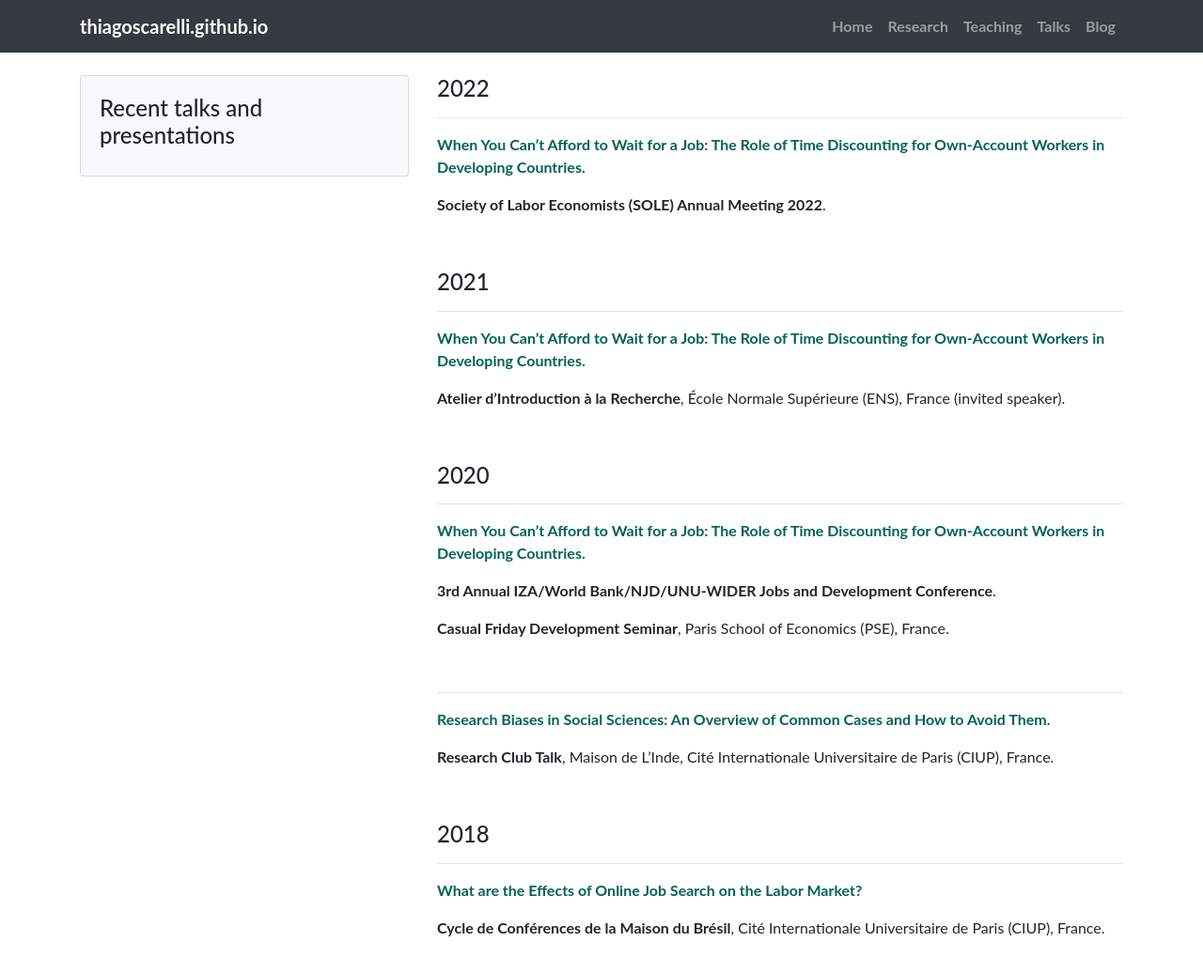
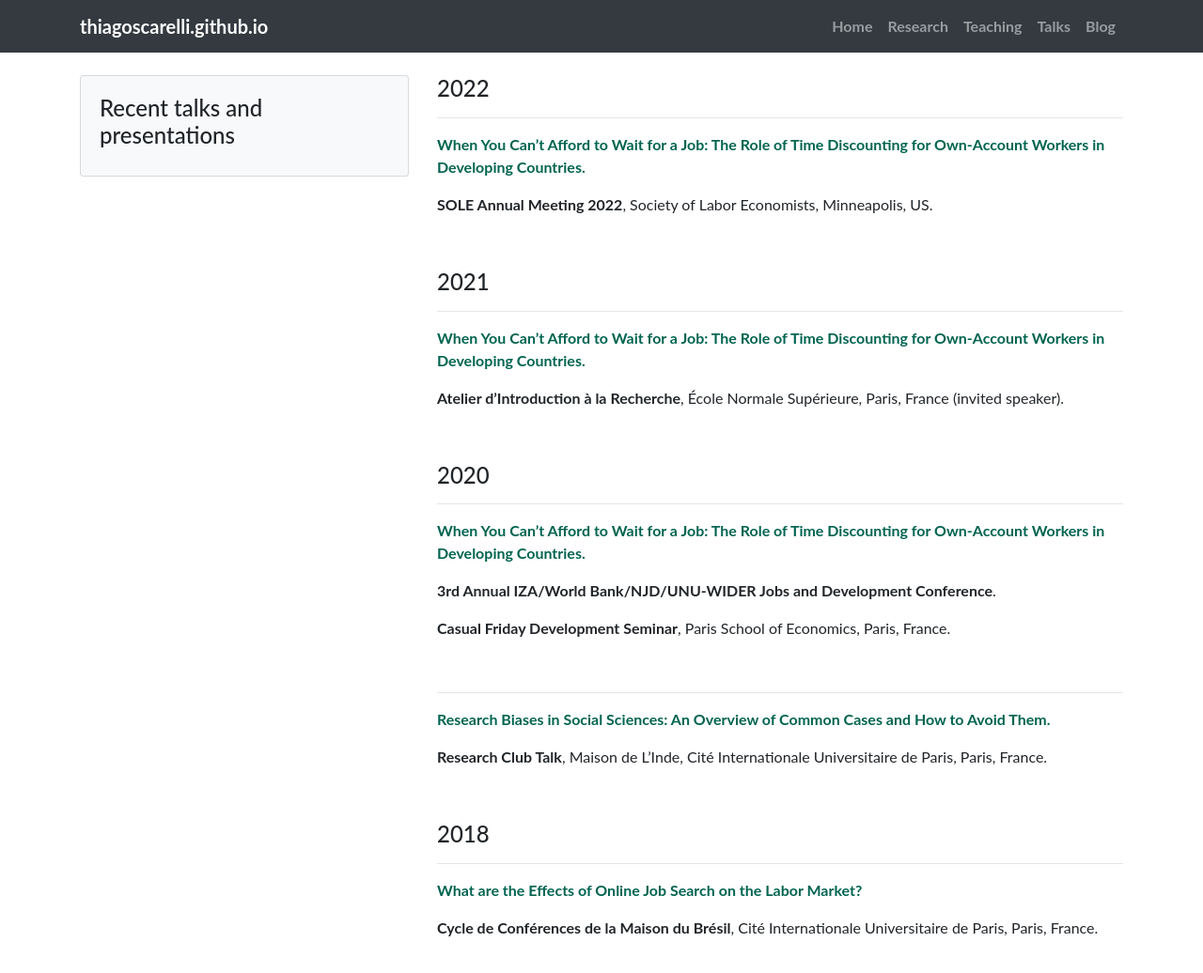
Before and after one commit to thiagoscarelli/thiagoscarelli.github.io, a Jekyll site: the page built from _pages/talks.md, in a window 1280 px wide and 1040 px high. Shown: the top 1036 px of the window at 94% size. Built offline with Jekyll 4.4.1, drawn with Linux system fonts in a browser that asks for light colours.

Commit message:
Update talks.md

```diff
--- a/_pages/talks.md
+++ b/_pages/talks.md
@@ -9,7 +9,7 @@ title: Recent talks and presentations
 
 <b>[When You Can't Afford to Wait for a Job: The Role of Time Discounting for Own-Account Workers in Developing Countries.](../docs/scarelli_margolis_oaw_slides.pdf){:target="_blank"}</b>
 
-**Society of Labor Economists (SOLE) Annual Meeting 2022**.
+**SOLE Annual Meeting 2022**, Society of Labor Economists, Minneapolis, US.
 
 <br>
 #### 2021
@@ -17,7 +17,7 @@ title: Recent talks and presentations
 
 <b>[When You Can't Afford to Wait for a Job: The Role of Time Discounting for Own-Account Workers in Developing Countries.](https://hal-pse.archives-ouvertes.fr/halshs-03288728v1){:target="_blank"}</b>
 
-**Atelier d'Introduction à la Recherche**, École Normale Supérieure (ENS), France (invited speaker).
+**Atelier d'Introduction à la Recherche**, École Normale Supérieure, Paris, France (invited speaker).
 
 <br>
 #### 2020
@@ -27,14 +27,14 @@ title: Recent talks and presentations
 
 **3rd Annual IZA/World Bank/NJD/UNU-WIDER Jobs and Development Conference**.
 
-**Casual Friday Development Seminar**, Paris School of Economics (PSE), France.
+**Casual Friday Development Seminar**, Paris School of Economics, Paris, France.
 
 <br>
 <hr>
 
 <b>[Research Biases in Social Sciences: An Overview of Common Cases and How to Avoid Them.](../docs/2020_03_06_presentation_research_biases.pdf){:target="_blank"}</b>
 
-**Research Club Talk**, Maison de L'Inde, Cité Internationale Universitaire de Paris (CIUP), France.
+**Research Club Talk**, Maison de L'Inde, Cité Internationale Universitaire de Paris, Paris, France.
 
 <br>
 #### 2018
@@ -42,4 +42,4 @@ title: Recent talks and presentations
 
 <b>[What are the Effects of Online Job Search on the Labor Market?](../docs/2018_07_18_presentation_online_job_search.pdf){:target="_blank"}</b>
 
-**Cycle de Conférences de la Maison du Brésil**, Cité Internationale Universitaire de Paris (CIUP), France.
+**Cycle de Conférences de la Maison du Brésil**, Cité Internationale Universitaire de Paris, Paris, France.
```
